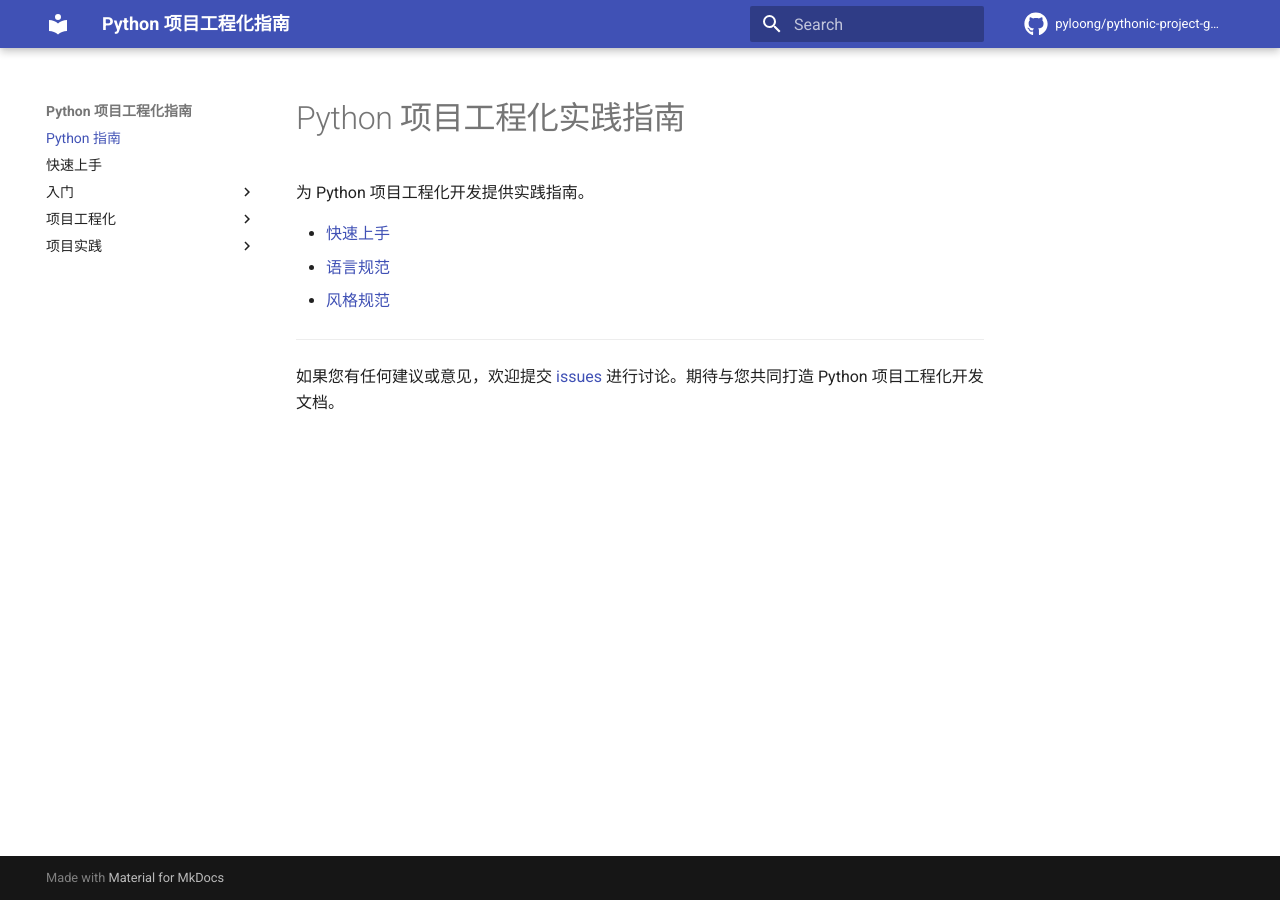
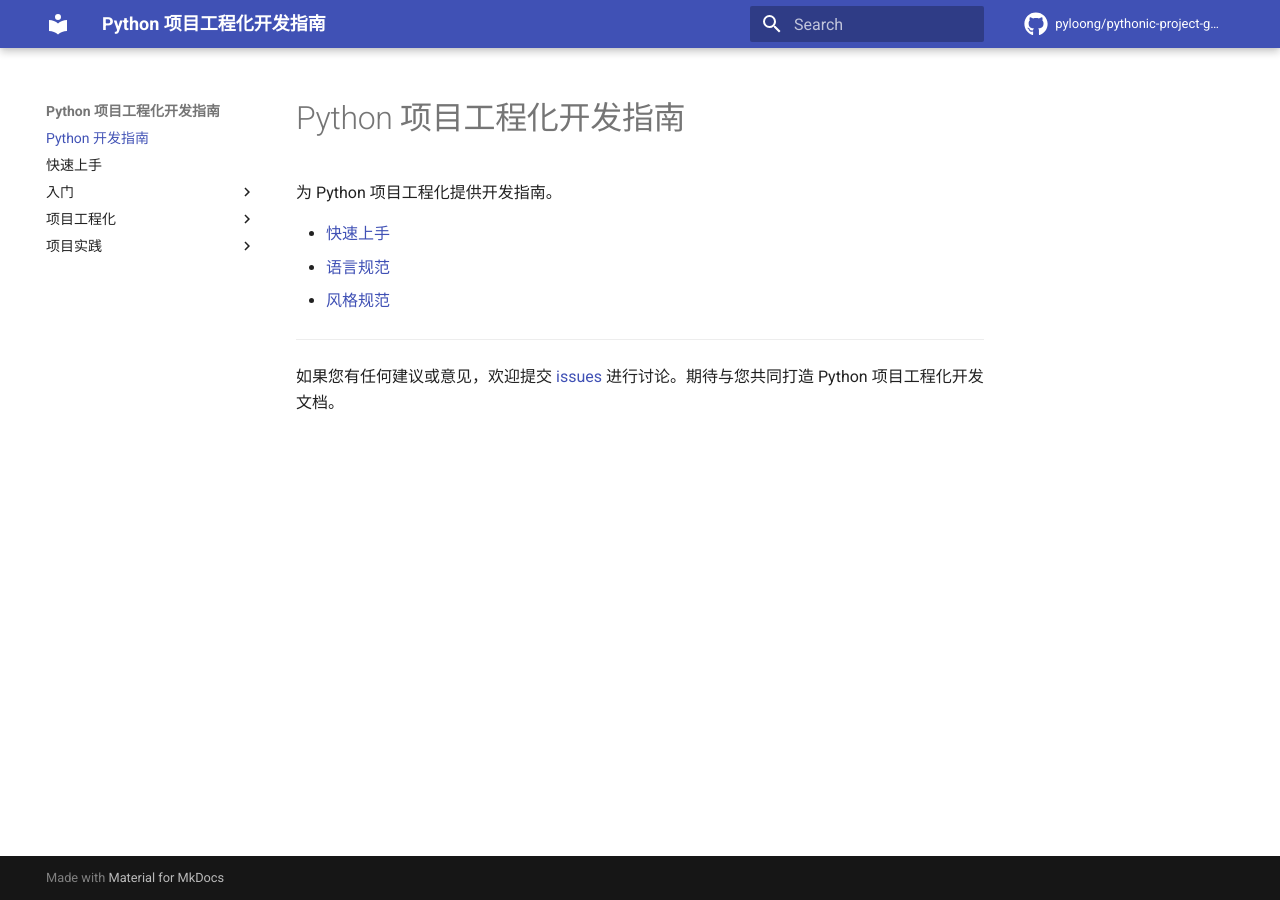
Before and after one commit to pyloong/pythonic-project-guidelines, an MkDocs documentation site: the page built from docs/index.md, in a window 1280 px wide. Built offline with MkDocs 1.6.1 and Material for MkDocs 9.7.7, drawn with Linux system fonts in a browser that asks for light colours; comment, search, counter and statistics services are not loaded.

Commit message:
fix: 统一项目文档标题

```diff
--- a/README.md
+++ b/README.md
@@ -1,8 +1,8 @@
-# Python 项目工程化实践指南
+# Python 项目工程化开发指南
 
 ![GitHub Workflow Status (branch)](https://img.shields.io/github/workflow/status/pyloong/pythonic-project-guidelines/gh-deploy/main?label=gh-page&logo=github&style=flat-square)
 
-指南主要包含以下标题：
+指南主要包含以下主题：
 
 - 项目工程化
     - [x] 快速开始
--- a/docs/index.md
+++ b/docs/index.md
@@ -1,6 +1,6 @@
-# Python 项目工程化实践指南
+# Python 项目工程化开发指南
 
-为 Python 项目工程化开发提供实践指南。
+为 Python 项目工程化提供开发指南。
 
 - [快速上手](./quick_start.md)
 - [语言规范](./guidelines/language_rules.md)
--- a/mkdocs.yml
+++ b/mkdocs.yml
@@ -1,4 +1,4 @@
-site_name: Python 项目工程化指南
+site_name: Python 项目工程化开发指南
 
 theme:
   name: material
@@ -21,7 +21,7 @@
   - search
 
 nav:
-- Python 指南: index.md
+- Python 开发指南: index.md
 - 快速上手: quick_start.md
 - 入门:
   - 虚拟环境: introduction/virtualenv.md
```
